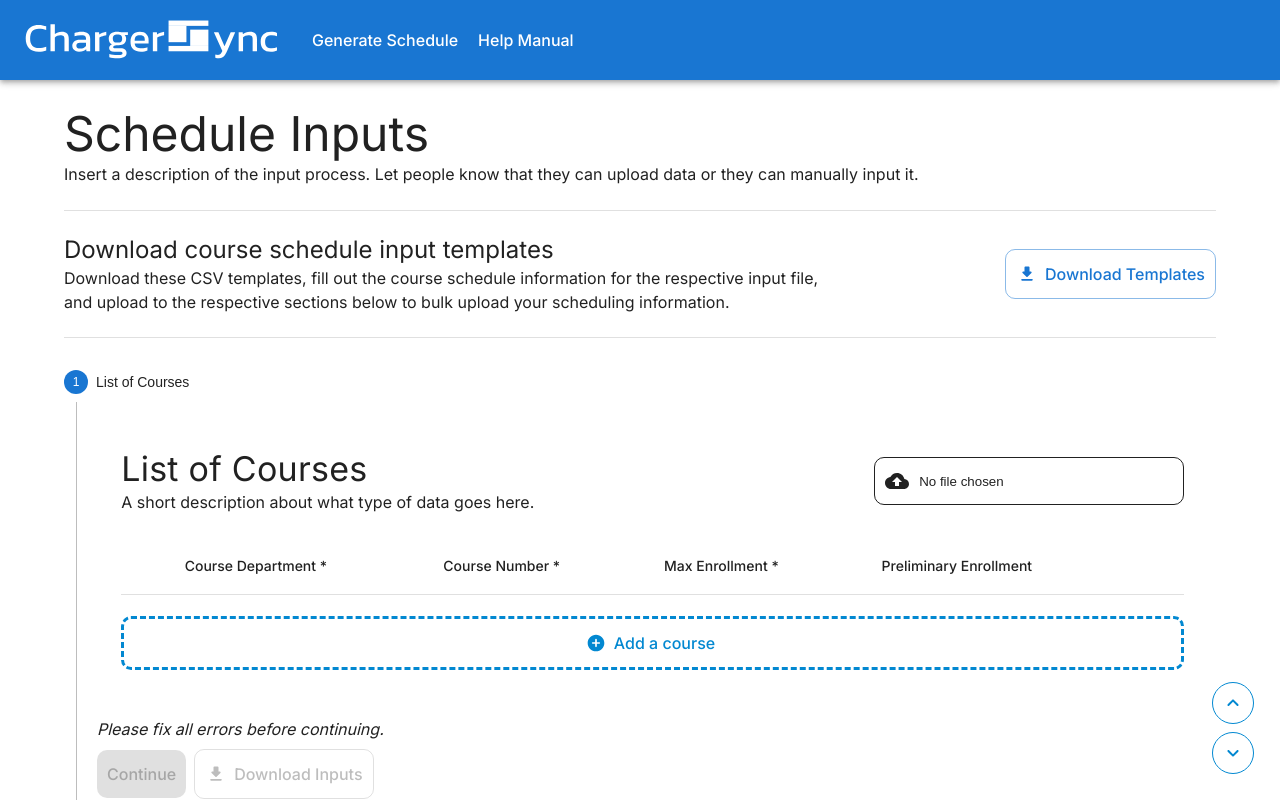
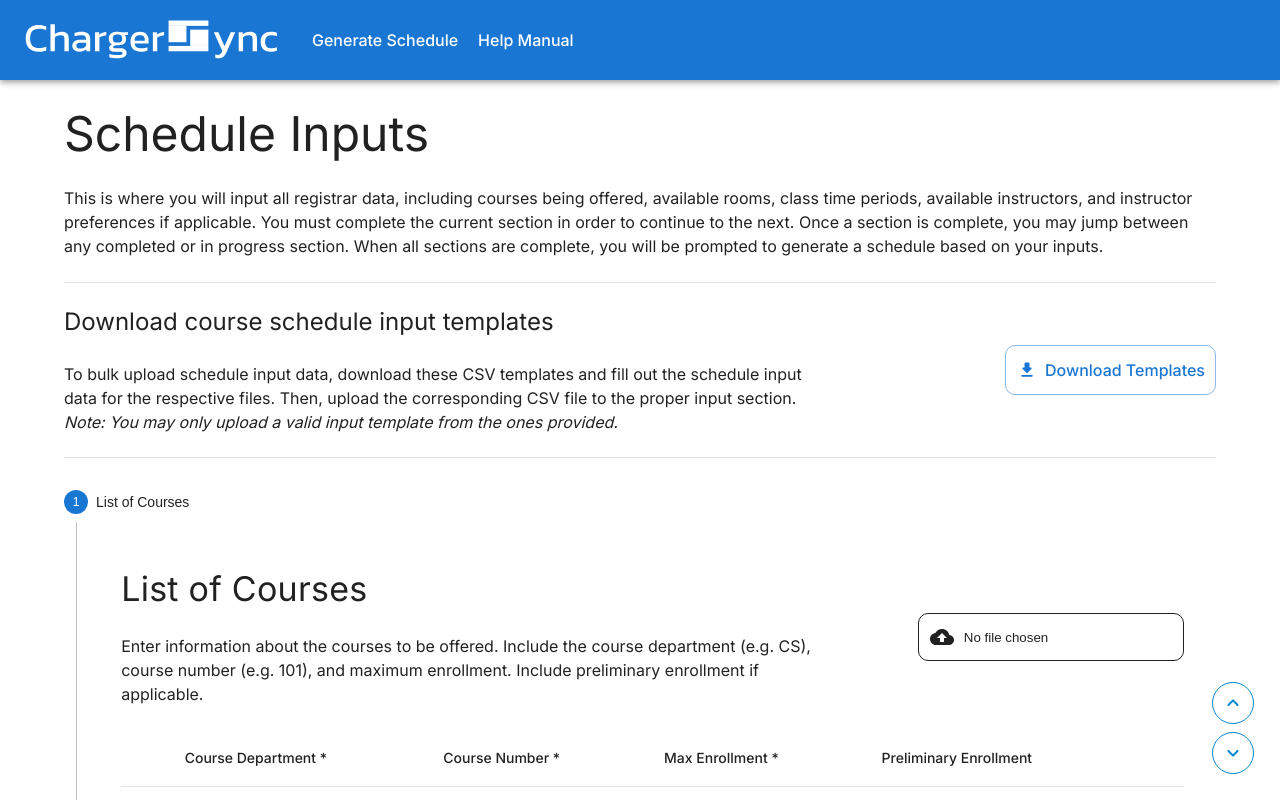
Before and after one commit to BSSD-Technologies/ChargerSync, a Next.js app in the folder frontend/: page /input-data in a window 1280 px wide. Shown: the top 800 px of the page. Built offline with nearby package versions, Linux system fonts and the light colour scheme.

Commit message:
Added some text for input page and main page

```diff
--- a/frontend/src/app/input-data/input-sections/course-input.tsx
+++ b/frontend/src/app/input-data/input-sections/course-input.tsx
@@ -370,13 +370,18 @@ export default function CourseInput(props: {
       }}
     >
       <Grid container alignItems={"center"} justifyContent={"space-between"}>
-        <Stack direction={"column"}>
-          <Typography variant="h4">List of Courses</Typography>
-          <Typography variant="body1">
-            A short description about what type of data goes here.
-          </Typography>
-        </Stack>
-        <div className="input-component">
+        <Grid item sm={8}>
+          <Stack direction={"column"}>
+            <Typography variant="h4">List of Courses</Typography>
+            <br />
+            <Typography variant="body1">
+              Enter information about the courses to be offered. Include the
+              course department (e.g. CS), course number (e.g. 101), and maximum
+              enrollment. Include preliminary enrollment if applicable.
+            </Typography>
+          </Stack>
+        </Grid>
+        <Grid item className="input-component" sm={3}>
           <CloudUploadIcon sx={{ marginRight: "10px" }} />
           <input
             type="file"
@@ -385,7 +390,7 @@ export default function CourseInput(props: {
               event.currentTarget.value = "";
             }}
           />
-        </div>
+        </Grid>
       </Grid>
       <br />
       <TableContainer>
--- a/frontend/src/app/input-data/input-sections/download-templates.tsx
+++ b/frontend/src/app/input-data/input-sections/download-templates.tsx
@@ -21,11 +21,18 @@ export default function UploadInput() {
             <Typography variant="h5">
               Download course schedule input templates
             </Typography>
+            <br />
             <Typography variant="body1">
-              Download these CSV templates, fill out the course schedule
-              information for the respective input file, and upload to the
-              respective sections below to bulk upload your scheduling
-              information.
+              To bulk upload schedule input data, download these CSV templates
+              and fill out the schedule input data for the respective files.
+              Then, upload the corresponding CSV file to the proper input
+              section.
+            </Typography>
+            <Typography variant="body1">
+              <em>
+                Note: You may only upload a valid input template from the ones
+                provided.
+              </em>
             </Typography>
           </Stack>
         </Grid>
--- a/frontend/src/app/input-data/input-sections/instructor-input.tsx
+++ b/frontend/src/app/input-data/input-sections/instructor-input.tsx
@@ -293,13 +293,20 @@ export default function InstructorInput(props: {
       }}
     >
       <Grid container alignItems={"center"} justifyContent={"space-between"}>
-        <Stack direction={"column"}>
-          <Typography variant="h4">List of Instructors</Typography>
-          <Typography variant="body1">
-            A short description about what type of data goes here.
-          </Typography>
-        </Stack>
-        <div className="input-component">
+        <Grid item sm={8}>
+          <Stack direction={"column"}>
+            <Typography variant="h4">List of Instructors</Typography>
+            <br />
+            <Typography variant="body1">
+              Enter information about available instructors. Include the
+              instructor&apos;s first and last name. If applicable, enter the
+              priority of the professor to rank the order in which they receive
+              class assignments. A priority value of 1 is the lowest priority,
+              with each increasing value adding an increasingly higher priority.
+            </Typography>
+          </Stack>
+        </Grid>
+        <Grid item className="input-component" sm={3}>
           <CloudUploadIcon sx={{ marginRight: "10px" }} />
           <input
             type="file"
@@ -308,7 +315,7 @@ export default function InstructorInput(props: {
               event.currentTarget.value = "";
             }}
           />
-        </div>
+        </Grid>
       </Grid>
       <br />
       <TableContainer>
--- a/frontend/src/app/input-data/input-sections/period-input.tsx
+++ b/frontend/src/app/input-data/input-sections/period-input.tsx
@@ -5,7 +5,6 @@ import {
   Button,
   Grid,
   IconButton,
-  OutlinedInput,
   Stack,
   Table,
   TableBody,
@@ -241,13 +240,19 @@ export default function PeriodInput(props: {
       }}
     >
       <Grid container alignItems={"center"} justifyContent={"space-between"}>
-        <Stack direction={"column"}>
-          <Typography variant="h4">List of Periods</Typography>
-          <Typography variant="body1">
-            A short description about what type of data goes here.
-          </Typography>
-        </Stack>
-        <div className="input-component">
+        <Grid item sm={8}>
+          <Stack direction={"column"}>
+            <Typography variant="h4">List of Periods</Typography>
+            <br />
+            <Typography variant="body1">
+              Enter information about the available time periods that classes
+              can be scheduled for. These time periods will be available for
+              Monday/Wednesday classes and Tuesday/Thursday classes. Note that
+              time periods cannot overlap with one another.
+            </Typography>
+          </Stack>
+        </Grid>
+        <Grid item className="input-component" sm={3}>
           <CloudUploadIcon sx={{ marginRight: "10px" }} />
           <input
             type="file"
@@ -256,7 +261,7 @@ export default function PeriodInput(props: {
               event.currentTarget.value = "";
             }}
           />
-        </div>
+        </Grid>
       </Grid>
       <br />
       <TableContainer>
--- a/frontend/src/app/input-data/input-sections/preference-input.tsx
+++ b/frontend/src/app/input-data/input-sections/preference-input.tsx
@@ -18,6 +18,7 @@ import {
 import ExpandMoreIcon from "@mui/icons-material/ExpandMore";
 import KeyboardArrowDownRoundedIcon from "@mui/icons-material/KeyboardArrowDownRounded";
 import KeyboardArrowUpRoundedIcon from "@mui/icons-material/KeyboardArrowUpRounded";
+import InfoRoundedIcon from "@mui/icons-material/InfoRounded";
 import { useEffect, useState } from "react";
 import { v4 as uuidv4 } from "uuid";
 import {
@@ -290,9 +291,23 @@ export default function PreferenceInput() {
       <Grid container alignItems={"center"} justifyContent={"space-between"}>
         <Stack direction={"column"}>
           <Typography variant="h4">Instructor Preferences</Typography>
+          <br />
           <Typography variant="body1">
-            A short description about what type of data goes here.
+            If applicable, enter information about each instructor&apos;s course
+            or period preferences. These preferences are not guaranteed, but
+            will be taken into account during schedule generation.
           </Typography>
+          <br />
+          <Stack direction={"row"}>
+            <InfoRoundedIcon sx={{ marginRight: "15px" }} />
+            <Typography variant="body1" justifyContent={"center"}>
+              <em>
+                Note: If changes are made to the <u>course list</u> or{" "}
+                <u>period list</u>, preferences for all instructors will be
+                emptied and will need to be re-entered.
+              </em>
+            </Typography>
+          </Stack>
         </Stack>
       </Grid>
       <br />
--- a/frontend/src/app/input-data/input-sections/room-input.tsx
+++ b/frontend/src/app/input-data/input-sections/room-input.tsx
@@ -5,7 +5,6 @@ import {
   FormHelperText,
   Grid,
   IconButton,
-  OutlinedInput,
   Stack,
   Table,
   TableBody,
@@ -225,13 +224,17 @@ export default function RoomInput(props: {
       }}
     >
       <Grid container alignItems={"center"} justifyContent={"space-between"}>
-        <Stack direction={"column"}>
-          <Typography variant="h4">List of Rooms</Typography>
-          <Typography variant="body1">
-            A short description about what type of data goes here.
-          </Typography>
-        </Stack>
-        <div className="input-component">
+        <Grid item sm={8}>
+          <Stack direction={"column"}>
+            <Typography variant="h4">List of Rooms</Typography>
+            <br />
+            <Typography variant="body1">
+              Enter information about the rooms available. Include the room ID
+              (e.g. OKT N324) and maximum capacity.
+            </Typography>
+          </Stack>
+        </Grid>
+        <Grid item className="input-component" sm={3}>
           <CloudUploadIcon sx={{ marginRight: "10px" }} />
           <input
             type="file"
@@ -240,7 +243,7 @@ export default function RoomInput(props: {
               event.currentTarget.value = "";
             }}
           />
-        </div>
+        </Grid>
       </Grid>
       <br />
       <TableContainer>
--- a/frontend/src/app/input-data/page.tsx
+++ b/frontend/src/app/input-data/page.tsx
@@ -107,9 +107,15 @@ export default function InputData() {
       }}
     >
       <Typography variant="h3">Schedule Inputs</Typography>
+      <br />
       <Typography variant="body1">
-        Insert a description of the input process. Let people know that they can
-        upload data or they can manually input it.
+        This is where you will input all registrar data, including courses being
+        offered, available rooms, class time periods, available instructors, and
+        instructor preferences if applicable. You must complete the current
+        section in order to continue to the next. Once a section is complete,
+        you may jump between any completed or in progress section. When all
+        sections are complete, you will be prompted to generate a schedule based
+        on your inputs.
       </Typography>
       <br />
       <Divider />
--- a/frontend/src/app/page.tsx
+++ b/frontend/src/app/page.tsx
@@ -22,7 +22,7 @@ export default function Home() {
           style={{ width: "55vw", height: "auto" }}
         />
         <Typography sx={{ wordWrap: "break-word" }} variant="h6">
-          Insert some basic description about the site here.
+          <em>Take charge of your time with Charger Sync</em>
         </Typography>
         <Link passHref href="/input-data">
           <Button variant="contained" sx={{ width: "50vw" }}>
```
